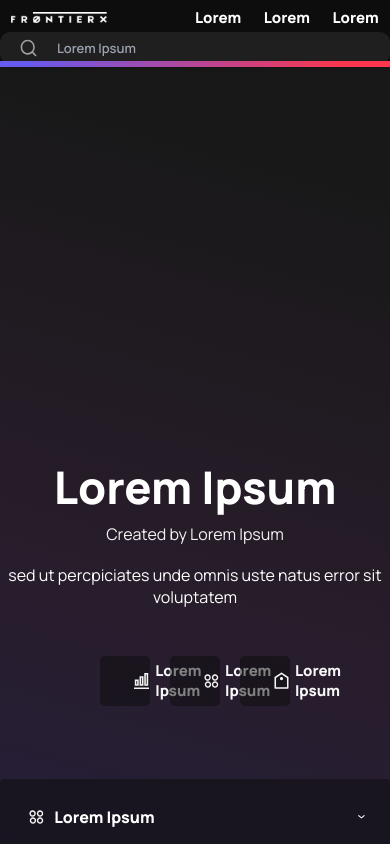
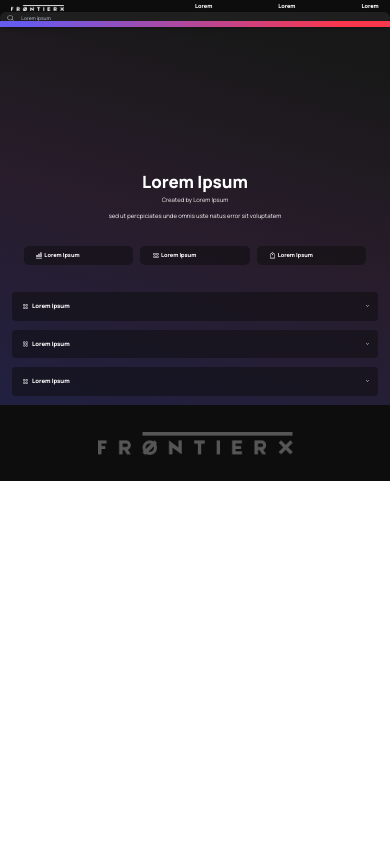
Before and after one commit to henatan99/JHELLY-FrontierX-nextjs-tailwind, a Next.js app: page / in a window 390 px wide. Shown: the top 844 px of the page. Built offline with nearby package versions, Linux system fonts and the light colour scheme.

Commit message:
Add responsive for smaller screens

```diff
--- a/components/main/acordion.js
+++ b/components/main/acordion.js
@@ -2,10 +2,10 @@ import { useState } from 'react';
 import utilStyles from '../../styles/utils.module.css';
 
 const Accordion = (props) => {
-    const { children } = props;
+    const { children, spacings } = props;
     const [show, setShow] = useState(false);
     return (
-        <div className={`w-full h-fit-content max-h-[27.375rem] rounded-[4px] overflow-y-scroll pl-[1.838rem] pr-[1.577rem] mb-[1.5rem] ${utilStyles.accordionBg}`}>
+        <div className={`w-full h-fit-content max-h-[27.375rem] rounded-[4px] pl-[1.838rem] pr-[1.577rem] mb-[1.5rem] ${show && spacings} ${utilStyles.accordionBg}`}>
             <div className={`flex flex-row h-[4.75rem]`}>
                 <img src='/fourCirclesIcon.svg' className='w-[0.9375rem]' />
                 <h2 className={`flex items-center ml-[0.61rem] ${utilStyles.font_16_800}`}>Lorem Ipsum</h2>
--- a/components/main/card.js
+++ b/components/main/card.js
@@ -28,7 +28,7 @@ const CardsHolder = () => {
     ]
 
     return (
-        <ul className="list-none flex flex-wrap mb-[2.375rem] text-[13px]">
+        <ul className="list-none flex flex-wrap mb-[2.375rem] text-[13px] h-[19.8125rem] overflow-y-scroll">
             {
                 cards.map(card => {
                     return <li key={card.ind} className="w-[30.76%] pt-[0.9375rem] pb-[0.9375rem] pl-[1.55rem] pr-[1.55rem] bg-[#0D0D0D] mr-[1.56%] mb-[0.625rem]"><Card
--- a/components/main/index.js
+++ b/components/main/index.js
@@ -11,39 +11,39 @@ const MainSection = () => {
     ]
     return (
         <>
-            <div className='invisible relative flex flex-column items-center justify-center lg:visible h-[25rem] mt-[-1.25rem]'>
+            <div className='invisible relative flex flex-column items-center justify-center md:visible h-[25rem] mt-[-1.25rem] z-[10]'>
                 <div className={`absolute flex flex-column items-center justify-center min-w-[1750px] h-[25rem] ${utilStyles.subHeaderBg}`}>
                     {/* <img src="/subHeaderMaskImg.svg" className="w-full h-[16.625rem]"/> */}
-                    <img src="/ellipse.svg" className="absolute bottom-[0.8125rem]" />
                 </div>
+                <img src="/ellipse.svg" className="absolute bottom-[0.8125rem] w-[9.3125rem]" />
             </div>
 
-            <div className='text-center mt-[0.8125rem] mb-[3.75rem]'>
+            <div className='text-center mt-[0.8125rem] mb-[3.75rem] z-[10]'>
                 <h1 className={`h-[3.8125rem] mb-[0.375rem] ${utilStyles.fontTitle}`}>Lorem Ipsum</h1>
                 <p className={`h-[2.5rem] ${utilStyles.font_16_20}`}>Created by Lorem Ipsum</p>
                 <p className={`h-[2rem] ${utilStyles.font_16_400}`}>sed ut percpiciates unde omnis uste natus error sit voluptatem</p>
             </div>
-            <ul className={`flex flex-row justify-center ${utilStyles.font_15_20} text-[#F7F7F7]`}>
+            <ul className={`flex flex-row justify-center ${utilStyles.font_15_20} text-[#F7F7F7] z-10`}>
                {
                 caroselList.map(carosel => {
-                    return <li className={`flex flex-row w-[12.78%] h-[3.125rem] ml-[0.625rem] mr-[0.625rem] rounded-[5px] ${utilStyles.caroselBg}`}>
+                    return <li className={`flex flex-row w-[28%] md:w-[20%] lg:w-[12.78%] h-[3.125rem] ml-[0.625rem] mr-[0.625rem] rounded-[5px] ${utilStyles.caroselBg}`}>
                         <img src={carosel.src} key={carosel.ind} className='w-[0.9375rem] ml-[2.125rem]' />
                         <p className='flex items-center ml-[0.375rem]'>{carosel.text}</p>
                     </li>
                 })
                }
             </ul>
-            <div className='lg:grid grid-cols-2 gap-[1.32%] mt-[4.5625rem]'>
-                <div className='w-full md:w-[82.1%] lg:ml-auto lg:mr-0'>
+            <div className='lg:grid grid-cols-2 gap-[1.32%] mt-[4.5625rem] z-10'>
+                <div className='w-[94%] ml-[3%] md:w-[82.1%] md:ml-[8.95%] lg:ml-auto lg:mr-0'>
                     <Accordion>
                         <Article />
                     </Accordion>
                 </div>
-                <div className='w-full md:w-[82.1%]'>
-                    <Accordion>
+                <div className='w-[94%] ml-[3%] md:w-[82.1%] md:ml-[8.95%]'>
+                    <Accordion spacings='pb-[2.375rem]'>
                         <CardsHolder />
                     </Accordion>
-                    <Accordion>
+                    <Accordion spacings='pb-[2.375rem]'>
                         <CardsHolder />
                     </Accordion>
                 </div>
--- a/styles/globals.css
+++ b/styles/globals.css
@@ -4,7 +4,19 @@
 @tailwind components;
 @tailwind utilities;
 
-html,
+/* html, */
+@media only screen and (max-width: 1024px) {
+  html {
+    font-size: 11.377px;
+  }
+}
+
+@media only screen and (max-width: 425px) {
+  html {
+    font-size: 6px;
+  }
+}
+
 body {
   padding: 0;
   margin: 0;
--- a/styles/utils.module.css
+++ b/styles/utils.module.css
@@ -25,16 +25,30 @@
 
 .mainBg {
     background: linear-gradient(15.74deg, rgba(46, 45, 102, 0.6) -2.5%, rgba(58, 39, 63, 0.6) 47.55%, #181818 90.7%);
-   /*  transform: rotate(-180deg); */
+    /* transform: rotate(-180deg); */
 }
 
 .subHeaderBg {
-    background: url('/subHeaderMaskImg.svg'), url('/ellipse.svg');
+    background: url('/subHeaderMaskImg.svg');
     background-repeat: no-repeat;
     background-position: center;
+    background-size: auto 16.625rem;
     position:absolute;
     left:50%;
     transform:translateX(-50%);
+    animation-name: animate_bg;
+    animation-duration: 5s;
+    animation-timing-function: linear;
+    animation-iteration-count: 1;
+}
+
+@keyframes animate_bg {
+    from {
+      transform: translateX(0);
+    }
+    to {
+      transform: translateX(-36%);
+    }
 }
 
 .caroselBg {
@@ -77,8 +91,8 @@
     font-family: 'Manrope';
     font-style: normal;
     font-weight: 800;
-    font-size: 45px;
-    line-height: 61px;
+    font-size: 2.8125rem; /* 45px */
+    line-height: 3.8125rem;   /* 61px */
     text-align: center;
     color: #FFFFFF;
 }
@@ -87,8 +101,8 @@
     font-family: 'Manrope';
     font-style: normal;
     font-weight: 600;
-    font-size: 13px;
-    line-height: 18px;
+    font-size: 0.8125rem;    /* 13px */
+    line-height: 1.125rem;     /* 18px */
     color: #A2A2A2;
 }
 
@@ -96,16 +110,16 @@
     font-family: 'Manrope';
     font-style: normal;
     font-weight: 800;
-    font-size: 15px;
-    line-height: 20px;
+    font-size: 0.9375rem;    /* 15px */
+    line-height: 1.25rem;    /* 20px */
 }
 
 .font_16_20 {
     font-family: 'Manrope';
     font-style: normal;
     font-weight: 400;
-    font-size: 16px;
-    line-height: 20px;
+    font-size: 1rem;    /* 16px */
+    line-height: 1.25rem;   /* 20px */
     /* or 125% */
     text-align: center;
     color: #F3F3F3;
@@ -115,8 +129,8 @@
     font-family: 'Manrope';
     font-style: normal;
     font-weight: 400;
-    font-size: 16px;
-    line-height: 22px;
+    font-size: 1rem;    /* 16px */
+    line-height: 1.375rem;   /* 22px */
     text-align: center;
     color: #FFFFFF;
 }
@@ -125,8 +139,8 @@
     font-family: 'Manrope';
     font-style: normal;
     font-weight: 800;
-    font-size: 16px;
-    line-height: 22px;
+    font-size: 1rem;  /* 16px */
+    line-height: 1.375rem;    /* 22px */
     /* identical to box height */
     color: #FFFFFF;
 }
@@ -135,16 +149,18 @@
     font-family: 'Manrope';
     font-style: normal;
     font-weight: 400;
-    font-size: 14px;
-    line-height: 19px;
+    font-size: 0.875rem;
+    /* 14px */
+    line-height: 1.1875rem;
+    /* 19px */
 }
 
 .font_13_23 {
     font-family: 'Manrope';
     font-style: normal;
     font-weight: 400;
-    font-size: 13px;
-    line-height: 23px;
+    font-size: 0.8125rem;   /* 13px */
+    line-height: 1.4375rem;   /* 23px */
     /* or 177% */
     text-align: center;
     color: #8E8B8F;
```
